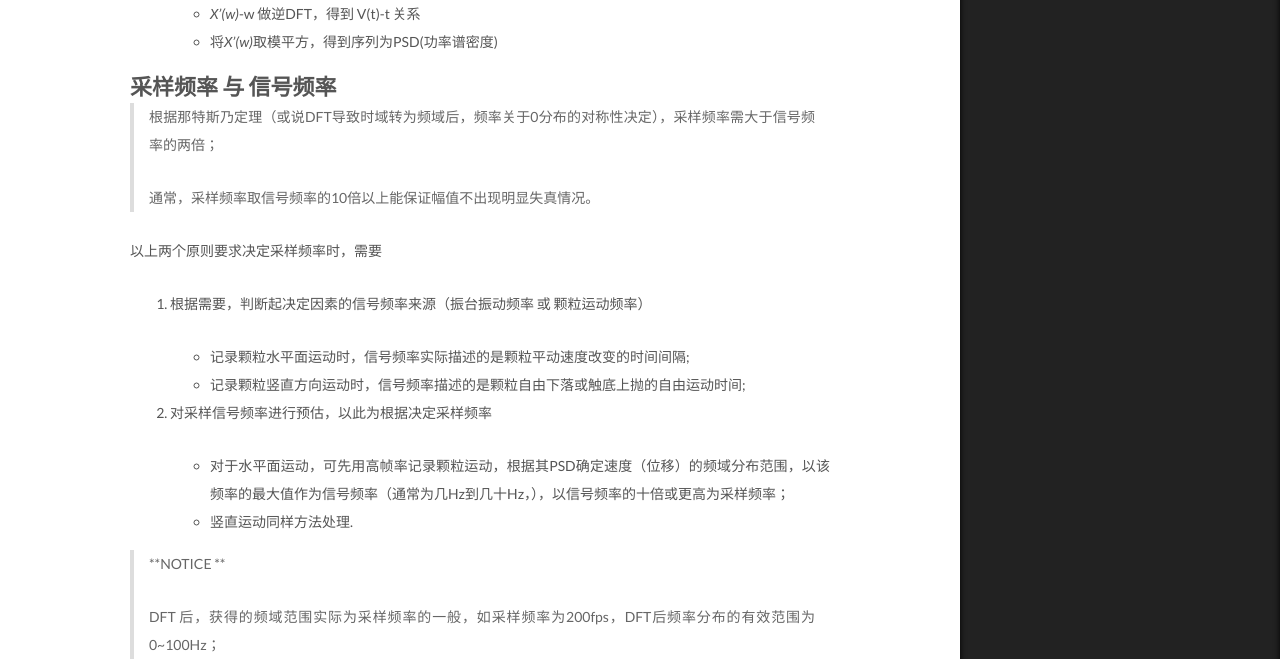
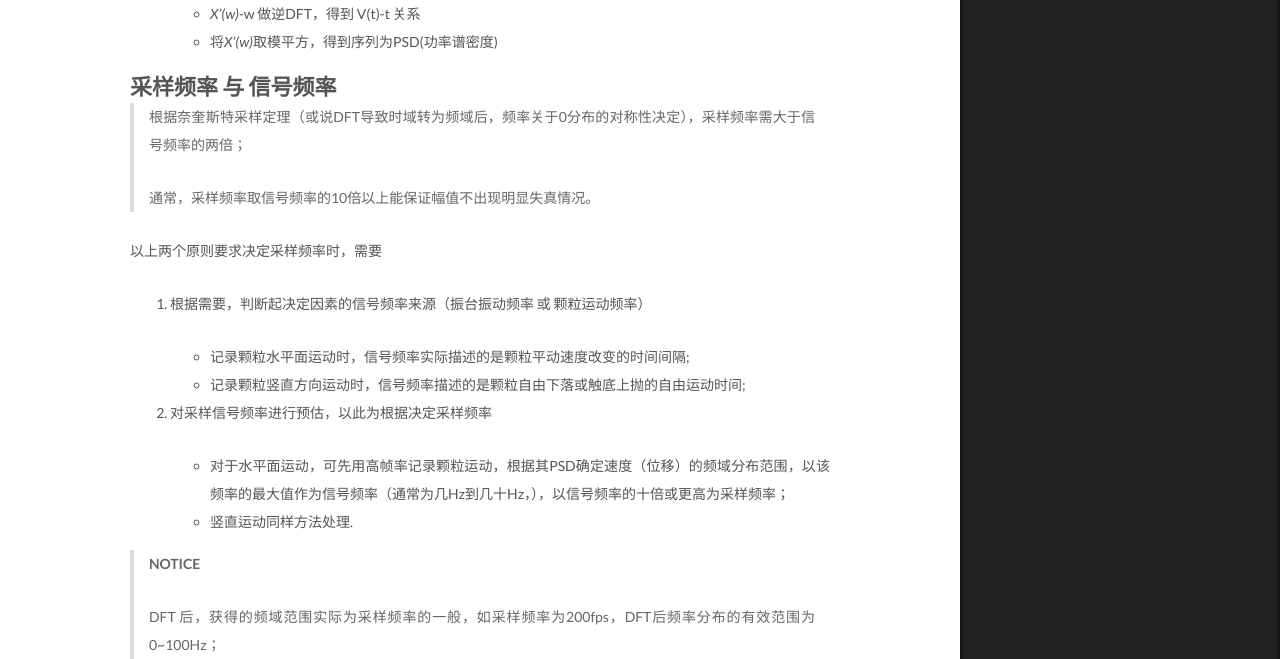
Before and after one commit to guannnni/2018, a Jekyll site: the page built from _posts/2018-05-16-计算采样频率.md, in a window 1280 px wide and 1400 px high, scrolled down 389 px. Shown: the part 412-1071 px from the top of the window. Built offline with Jekyll 4.4.1, drawn with Linux system fonts in a browser that asks for light colours.

Commit message:
Update 2018-05-16-计算采样频率.md

```diff
--- a/_posts/2018-05-16-计算采样频率.md
+++ b/_posts/2018-05-16-计算采样频率.md
@@ -32,7 +32,7 @@ tags:
 
 # 采样频率 与 信号频率
 
-> 根据那特斯乃定理（或说DFT导致时域转为频域后，频率关于0分布的对称性决定），采样频率需大于信号频率的两倍；<br>
+> 根据奈奎斯特采样定理（或说DFT导致时域转为频域后，频率关于0分布的对称性决定），采样频率需大于信号频率的两倍；<br>
 >
 > 通常，采样频率取信号频率的10倍以上能保证幅值不出现明显失真情况。
 
@@ -54,6 +54,6 @@ tags:
 
 
 
-> **NOTICE **
+> **NOTICE**
 >
 > DFT 后，获得的频域范围实际为采样频率的一般，如采样频率为200fps，DFT后频率分布的有效范围为0~100Hz；
```
